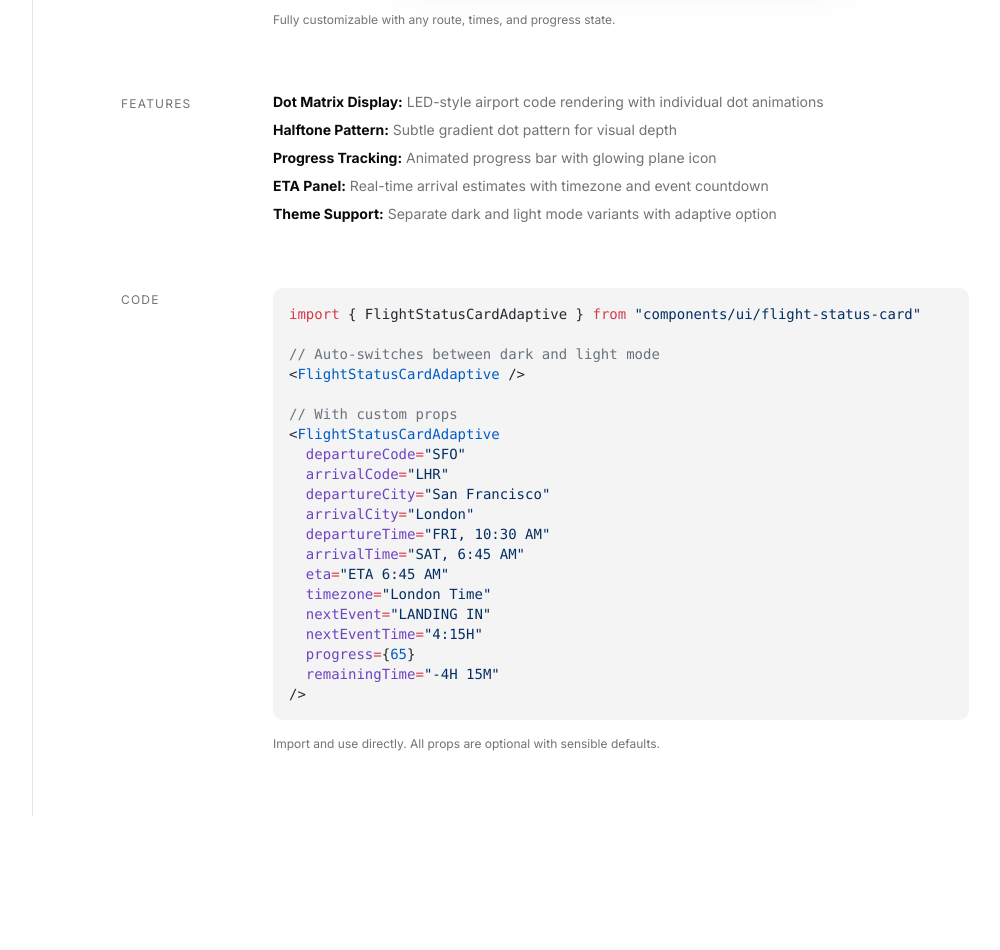
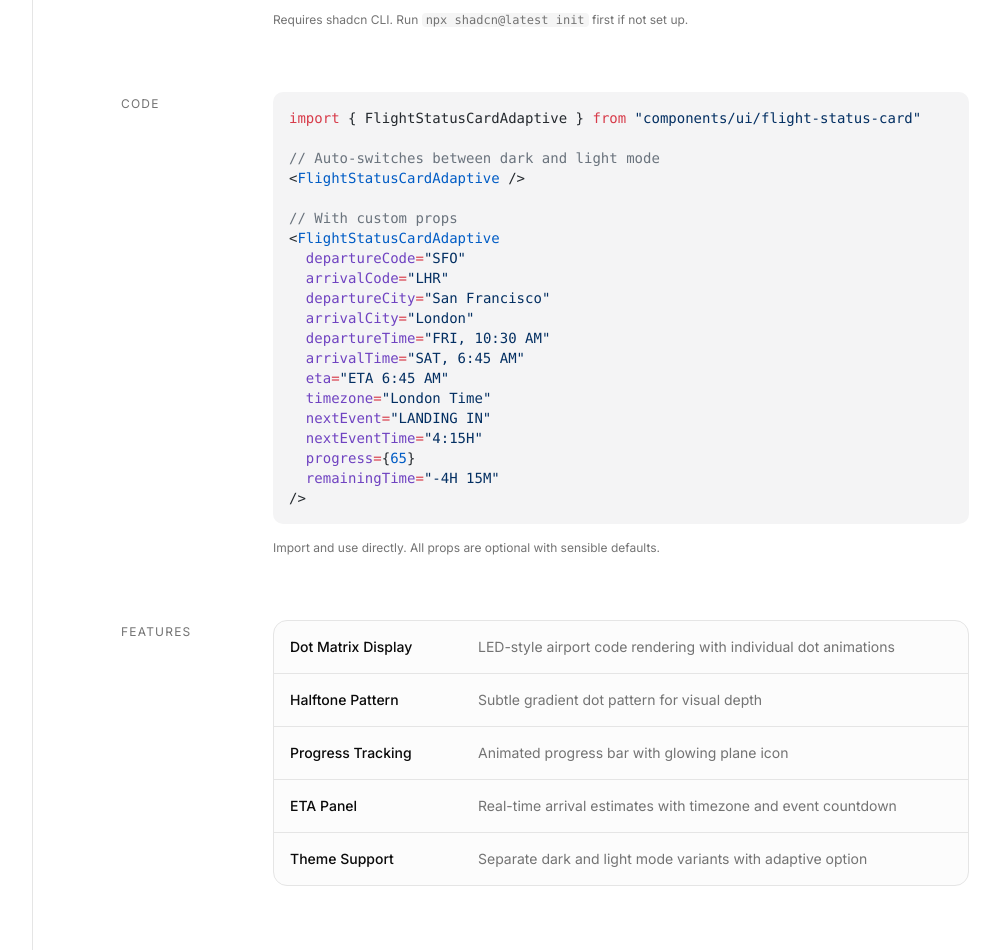
Before and after one commit to AnsHh9094/XeVoS-Ui, a Next.js app in the folder apps/web/: page /docs/components/flight-status-card in a window 1280 px wide. Shown: the part 1200-2150 px from the top of the page, without its empty margins (223-1223 px from the left). Before the commit the page ends 2016 px from the top, so only its background shows below. Built offline with nearby package versions, Linux system fonts and the light colour scheme; no server answers.

Commit message:
feat(docs): reorganize Flight Status Card documentation and add features section

```diff
--- a/apps/web/app/docs/components/flight-status-card/page.tsx
+++ b/apps/web/app/docs/components/flight-status-card/page.tsx
@@ -50,18 +50,6 @@ export default function FlightStatusCardPage(): React.JSX.Element {
 
       <div className="grid md:grid-cols-[120px_1fr] gap-8">
         <div className="text-xs uppercase tracking-widest text-muted-foreground pt-1">
-          Install
-        </div>
-        <div className="space-y-3">
-          <InstallCommand component="flight-status-card" />
-          <p className="text-xs text-muted-foreground">
-            Requires shadcn CLI. Run <code className="bg-muted px-1 rounded">npx shadcn@latest init</code> first if not set up.
-          </p>
-        </div>
-      </div>
-
-      <div className="grid md:grid-cols-[120px_1fr] gap-8">
-        <div className="text-xs uppercase tracking-widest text-muted-foreground pt-1">
           Preview
         </div>
         <div className="space-y-6">
@@ -103,31 +91,13 @@ export default function FlightStatusCardPage(): React.JSX.Element {
 
       <div className="grid md:grid-cols-[120px_1fr] gap-8">
         <div className="text-xs uppercase tracking-widest text-muted-foreground pt-1">
-          Features
+          Install
         </div>
-        <div className="space-y-4">
-          <ul className="text-sm text-muted-foreground space-y-2">
-            <li>
-              <strong className="text-foreground">Dot Matrix Display:</strong>{" "}
-              LED-style airport code rendering with individual dot animations
-            </li>
-            <li>
-              <strong className="text-foreground">Halftone Pattern:</strong>{" "}
-              Subtle gradient dot pattern for visual depth
-            </li>
-            <li>
-              <strong className="text-foreground">Progress Tracking:</strong>{" "}
-              Animated progress bar with glowing plane icon
-            </li>
-            <li>
-              <strong className="text-foreground">ETA Panel:</strong> Real-time
-              arrival estimates with timezone and event countdown
-            </li>
-            <li>
-              <strong className="text-foreground">Theme Support:</strong>{" "}
-              Separate dark and light mode variants with adaptive option
-            </li>
-          </ul>
+        <div className="space-y-3">
+          <InstallCommand component="flight-status-card" />
+          <p className="text-xs text-muted-foreground">
+            Requires shadcn CLI. Run <code className="bg-muted px-1 rounded">npx shadcn@latest init</code> first if not set up.
+          </p>
         </div>
       </div>
 
@@ -143,6 +113,46 @@ export default function FlightStatusCardPage(): React.JSX.Element {
           </p>
         </div>
       </div>
+
+      <div className="grid md:grid-cols-[120px_1fr] gap-8">
+        <div className="text-xs uppercase tracking-widest text-muted-foreground pt-1">
+          Features
+        </div>
+        <div>
+          <div className="grid grid-cols-1 divide-y border rounded-xl bg-muted/30">
+            <div className="grid grid-cols-1 md:grid-cols-[180px_1fr] gap-2 p-4">
+              <div className="font-medium text-sm">Dot Matrix Display</div>
+              <div className="text-sm text-muted-foreground">
+                LED-style airport code rendering with individual dot animations
+              </div>
+            </div>
+            <div className="grid grid-cols-1 md:grid-cols-[180px_1fr] gap-2 p-4">
+              <div className="font-medium text-sm">Halftone Pattern</div>
+              <div className="text-sm text-muted-foreground">
+                Subtle gradient dot pattern for visual depth
+              </div>
+            </div>
+            <div className="grid grid-cols-1 md:grid-cols-[180px_1fr] gap-2 p-4">
+              <div className="font-medium text-sm">Progress Tracking</div>
+              <div className="text-sm text-muted-foreground">
+                Animated progress bar with glowing plane icon
+              </div>
+            </div>
+            <div className="grid grid-cols-1 md:grid-cols-[180px_1fr] gap-2 p-4">
+              <div className="font-medium text-sm">ETA Panel</div>
+              <div className="text-sm text-muted-foreground">
+                Real-time arrival estimates with timezone and event countdown
+              </div>
+            </div>
+            <div className="grid grid-cols-1 md:grid-cols-[180px_1fr] gap-2 p-4">
+              <div className="font-medium text-sm">Theme Support</div>
+              <div className="text-sm text-muted-foreground">
+                Separate dark and light mode variants with adaptive option
+              </div>
+            </div>
+          </div>
+        </div>
+      </div>
     </div>
   )
 }
```
